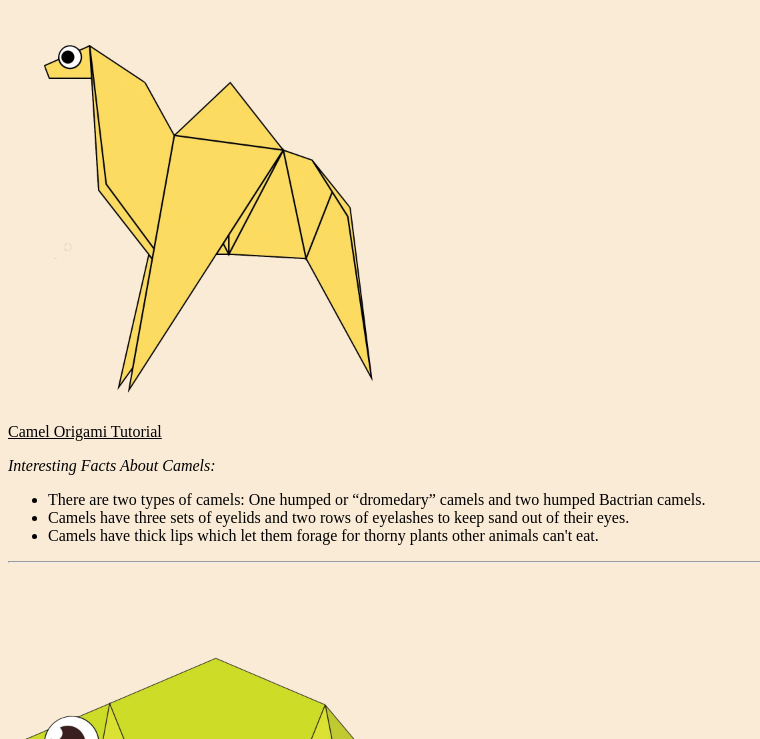
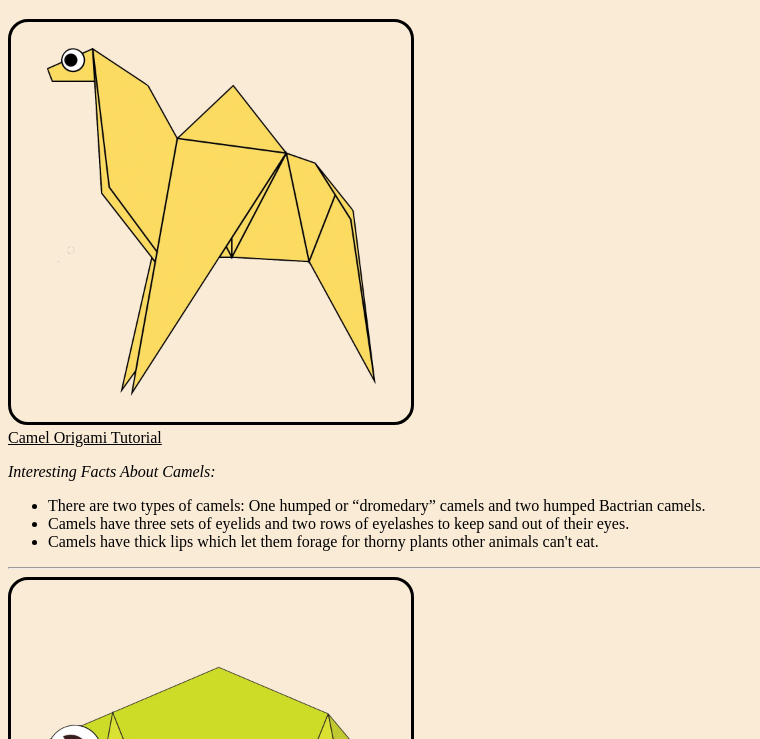
Before and after one commit to hackorum/Project-49, a plain HTML site: page index.html in a window 1280 px wide. Shown: the part 61-800 px from the top of the page, without its empty margins (0-760 px from the left). Drawn offline with Linux system fonts and the light colour scheme.

Commit message:
added border to images

```diff
--- a/index.html
+++ b/index.html
@@ -10,6 +10,10 @@
     }
     a {
       color: rgb(0, 0, 0);
+    }
+    img {
+      border: solid;
+      border-radius: 20px;
     }
   </style>
 </head>
```
